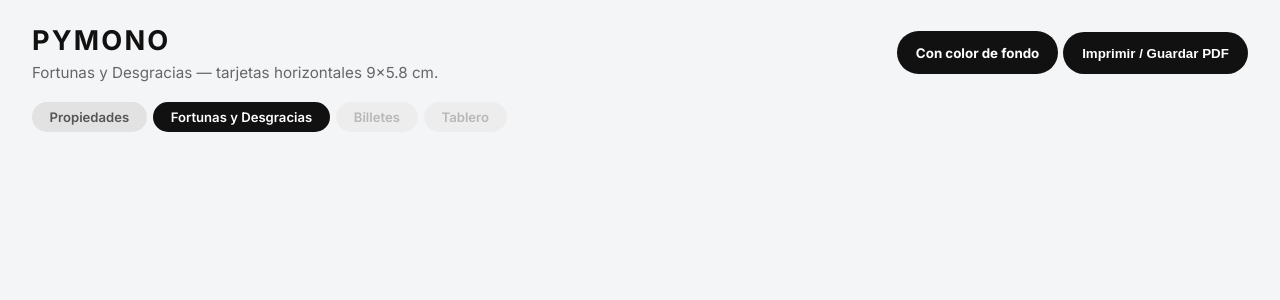
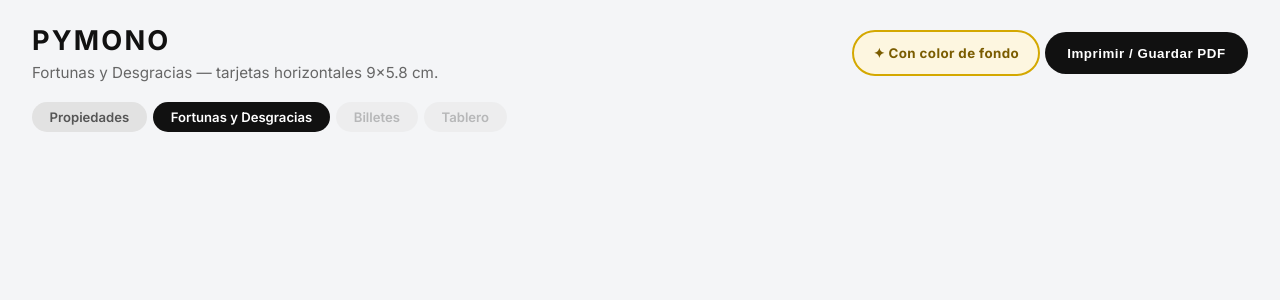
Before and after one commit to 7r5/PyMono, a Flask app: template templates/fortunas.html in a window 1280 px wide. Shown: the top 300 px of the page. Run offline with Flask 3, Linux system fonts and the light colour scheme; the template is opened without the code that fills it, so the values that code supplies are empty.

Commit message:
Differentiate print and color-toggle buttons; toggle shows amber active state

```diff
--- a/static/styles.css
+++ b/static/styles.css
@@ -42,14 +42,21 @@ body {
   font-size: 0.95rem;
 }
 
-.actions button {
+/* Print / primary action button */
+.actions button:not(.btn-color) {
   border: none;
   background: #111111;
   color: white;
   font-weight: 700;
-  padding: 0.85rem 1.2rem;
+  padding: 0.85rem 1.4rem;
   border-radius: 999px;
   cursor: pointer;
+  letter-spacing: 0.04em;
+  transition: opacity 0.15s;
+}
+
+.actions button:not(.btn-color):hover {
+  opacity: 0.82;
 }
 
 .cards-grid {
@@ -365,22 +372,33 @@ body {
   pointer-events: none;
 }
 
-/* ── Fortunas y Desgracias — botón color ──────────── */
+/* ── Fortunas y Desgracias — botón toggle color ────── */
 .btn-color {
-  border: 2px solid #111111;
-  background: transparent;
-  color: #111111;
+  border: 2px solid #d4a800;
+  background: #fdf6e0;
+  color: #7a5c00;
   font-weight: 700;
-  padding: 0.85rem 1.2rem;
+  padding: 0.83rem 1.2rem;
   border-radius: 999px;
   cursor: pointer;
   font-family: inherit;
-  transition: background 0.15s, color 0.15s;
+  letter-spacing: 0.03em;
+  transition: background 0.18s, color 0.18s, border-color 0.18s;
 }
 
 .btn-color:hover {
-  background: #111111;
+  background: #fbedb5;
+}
+
+.btn-color.is-active {
+  background: #e09c10;
+  border-color: #e09c10;
   color: #ffffff;
+}
+
+.btn-color.is-active:hover {
+  background: #c98a0a;
+  border-color: #c98a0a;
 }
 
 /* ── Fortunas y Desgracias — grid ─────────────────── */
--- a/templates/fortunas.html
+++ b/templates/fortunas.html
@@ -60,15 +60,19 @@
     const btn = document.getElementById('btn-color');
     const grid = document.querySelector('.fyd-grid');
 
-    if (localStorage.getItem('fydColor') === '1') {
-      grid.classList.add('fyd-colores');
-      btn.textContent = 'Sin color de fondo';
+    function setColorMode(activo) {
+      grid.classList.toggle('fyd-colores', activo);
+      btn.classList.toggle('is-active', activo);
+      btn.textContent = activo ? '✦ Sin color de fondo' : '✦ Con color de fondo';
     }
 
+    // Restore saved preference
+    setColorMode(localStorage.getItem('fydColor') === '1');
+
     btn.addEventListener('click', () => {
-      const activo = grid.classList.toggle('fyd-colores');
+      const activo = !grid.classList.contains('fyd-colores');
       localStorage.setItem('fydColor', activo ? '1' : '0');
-      btn.textContent = activo ? 'Sin color de fondo' : 'Con color de fondo';
+      setColorMode(activo);
     });
   </script>
 </body>
```
